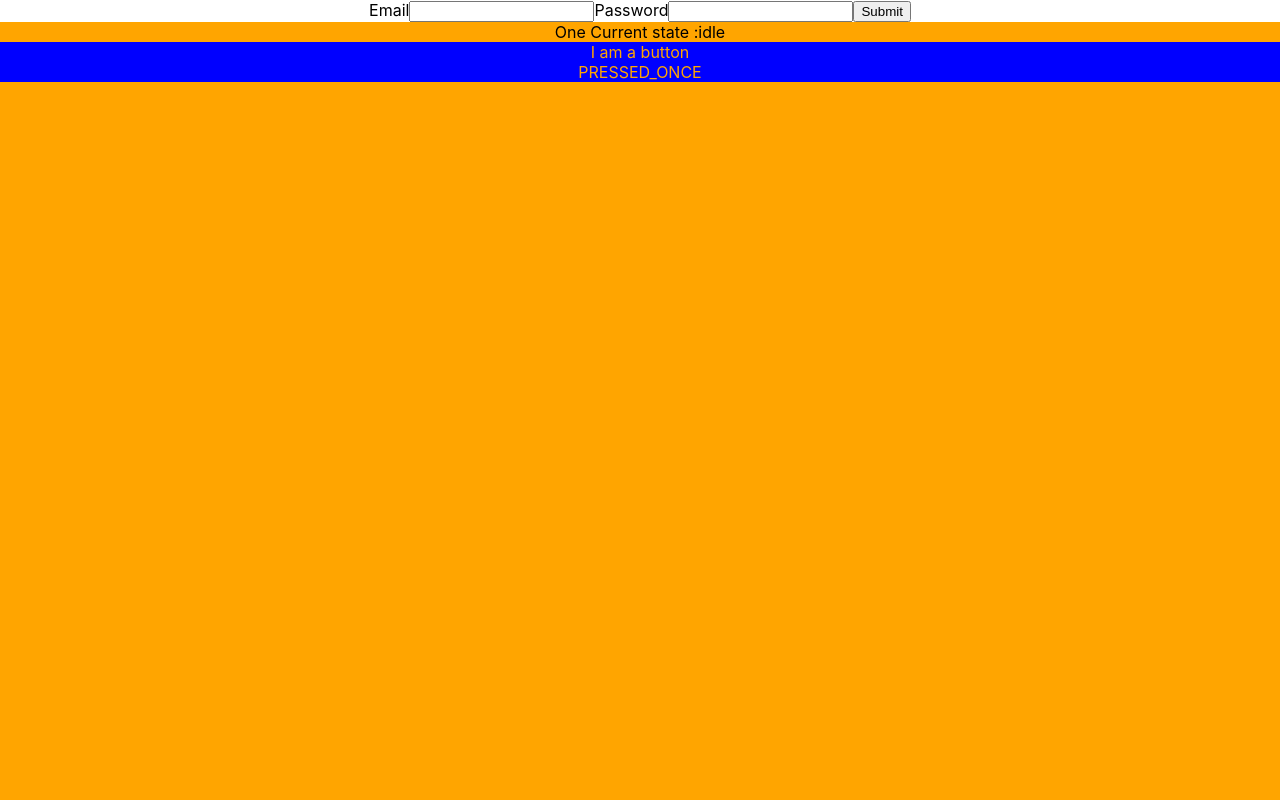
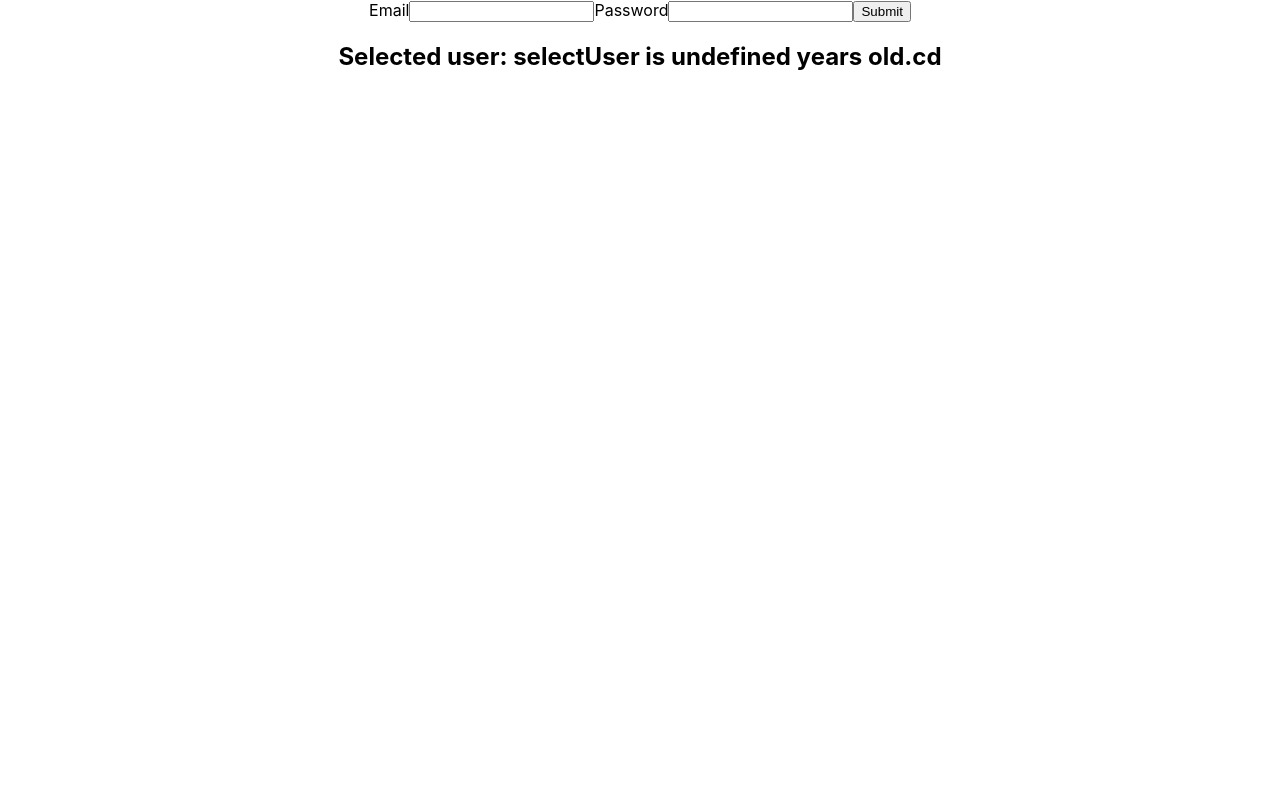
Before and after one commit to NidhitheCoder/advanced-react, a React (Create React App) app in the folder sample-app/: page / in a window 1280 px wide. Shown: the top 800 px of the page. Built offline with nearby package versions, Linux system fonts and the light colour scheme.

Commit message:
feat: change codes in sample app

```diff
--- a/sample-app/src/App.js
+++ b/sample-app/src/App.js
@@ -1,42 +1,38 @@
 import React from "react";
 import "./App.css";
-import { useReducer, useState } from "react";
-import Navbar from "./components/Navbar";
+import { useState } from "react";
+// import Navbar from "./components/Navbar";
 import UnwantedUseState from "./components/hooks/UnwantedUsestate";
 import StateComp from "./components/StateComp";
 
-const reducer = ({ state }) => {
-  switch (state) {
-    case "PRESSED_ONCE":
-      return { state: "PRESSED_TWO" };
-    case "PRESSED_TWO":
-      return {
-        state: "PRESSED_THREE",
-      };
-    case "PRESSED_THREE":
-      return {
-        state: "PRESSED_ONCE",
-      };
+// const reducer = ({ state }) => {
+//   switch (state) {
+//     case "PRESSED_ONCE":
+//       return { state: "PRESSED_TWO" };
+//     case "PRESSED_TWO":
+//       return {
+//         state: "PRESSED_THREE",
+//       };
+//     case "PRESSED_THREE":
+//       return {
+//         state: "PRESSED_ONCE",
+//       };
 
-    default:
-      return "PRESSED_NOTHING"
-  }
-};
+//     default:
+//       return "PRESSED_NOTHING"
+//   }
+// };
 
-const Button = ({ color, increment, underline, background}) => {
-  const [counter, setCounter] = useState(0);
-  const [state, dispatch] = useReducer(reducer, { state: "PRESSED_ONCE" });
-  return (
-    <div style={{ color, background, textDecoration: underline && "underline" }}>
-      <div onClick={() => dispatch()}>I am a button</div>
-      <div>{state.state}</div>
-    </div>
-  );
-};
-// idle
-// Loading
-// loaded
-// error
+// const Button = ({ color, increment, underline, background}) => {
+//   // const [counter, setCounter] = useState(0);
+//   const [state, dispatch] = useReducer(reducer, { state: "PRESSED_ONCE" });
+//   return (
+//     <div style={{ color, background, textDecoration: underline && "underline" }}>
+//       <div onClick={() => dispatch()}>I am a button</div>
+//       <div>{state.state}</div>
+//     </div>
+//   );
+// };
 
 function App() {
   const [state, setState] = useState("idle");
@@ -69,16 +65,13 @@ function App() {
 
   return <div className="App" onClick={clicked}>
     <UnwantedUseState />
-    {/* <Navbar>
-      <div>This is navbar content</div>
-    </Navbar> */}
-    <div className="container one">
+    {/* <div className="container one">
       One Current state :{state}
     <Button color="orange" background="blue" />
     </div>
     <div className="container two">Two</div>
     <div className="container three">Three</div>
-    <div className="container one">Four</div>
+    <div className="container one">Four</div> */}
     <StateComp />
     </div>;
 }
--- a/sample-app/src/components/hooks/UnwantedUsestate.tsx
+++ b/sample-app/src/components/hooks/UnwantedUsestate.tsx
@@ -1,4 +1,4 @@
-import { useRef, useState } from "react";
+import { useRef } from "react";
 import React from "react";
 
 // this is the old way and actually there are no need to use useStates
@@ -38,7 +38,7 @@ const UnwantedUseState = () => {
   const passwordRef = useRef(null);
     const onSubmit = (e: any) => {
       e.preventDefault();
-      console.warn('hii');
+      console.warn('hii',  emailRef.current);
     };
 
   return (
```
